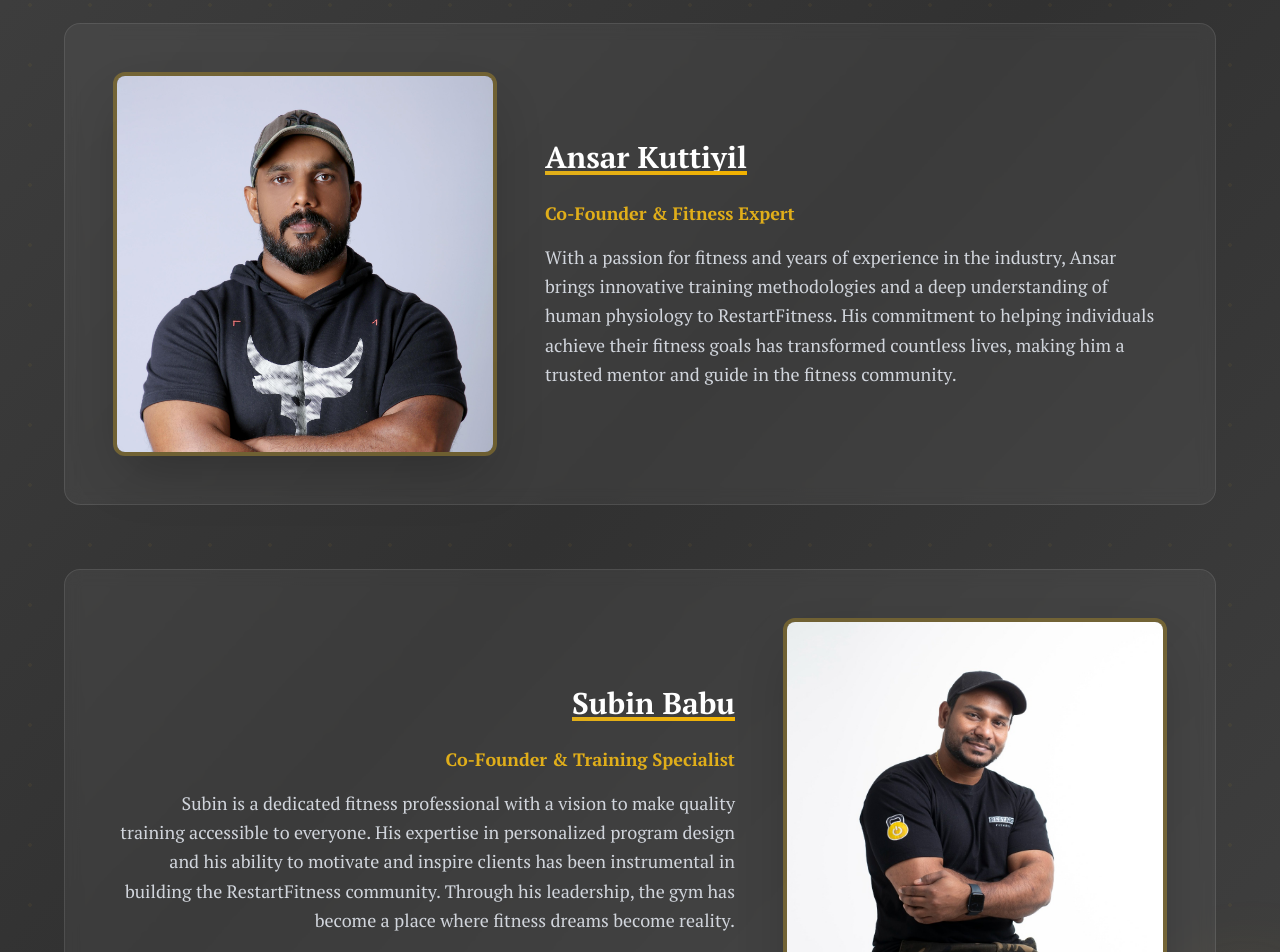
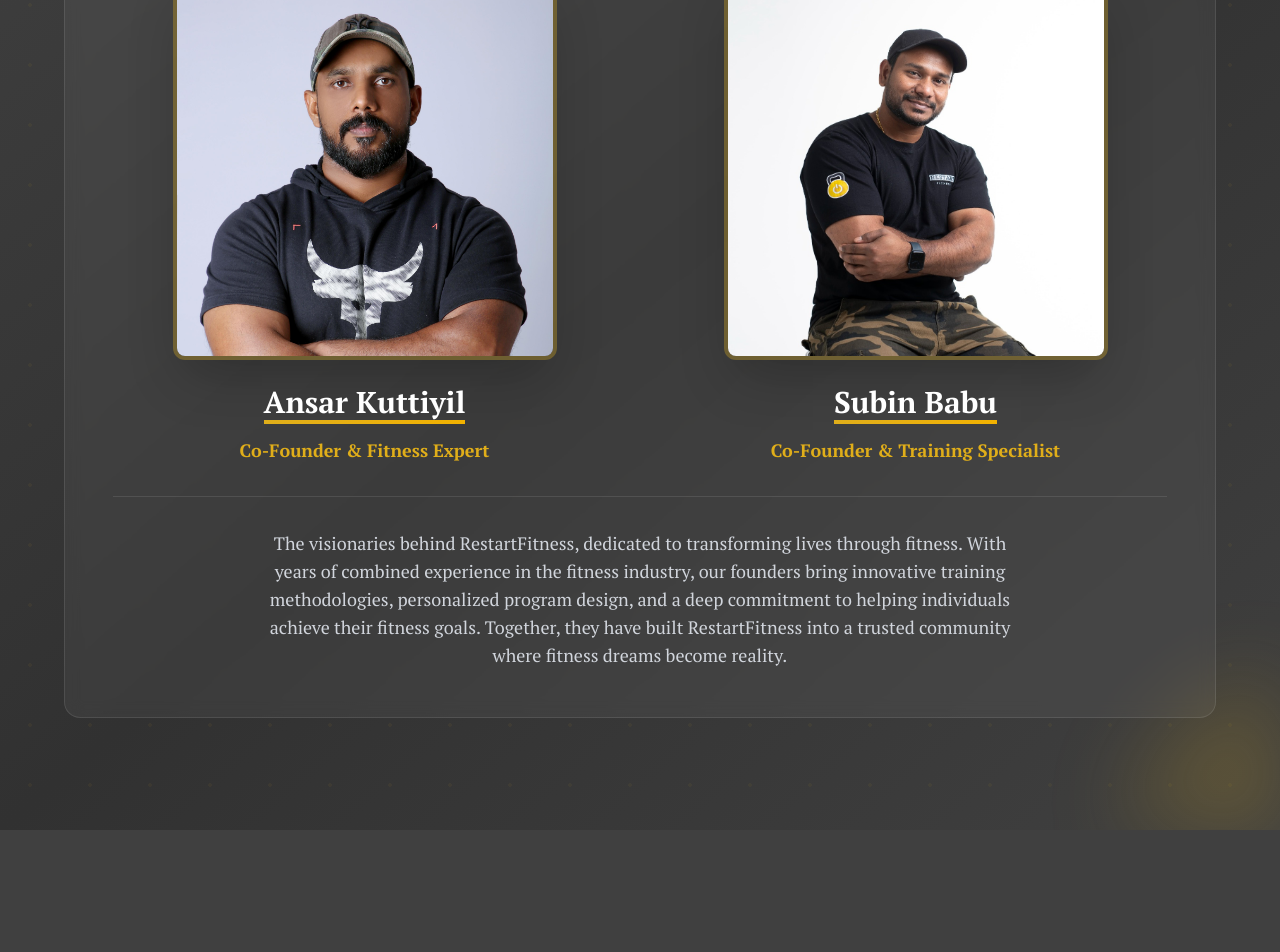
Before and after one commit to FRDesai/TheRestartFitness, a Next.js app: page / in a window 1280 px wide. Shown: the part 1680-2632 px from the top of the page. After the commit the page ends 2510 px from the top, so only its background shows below. Built offline with nearby package versions, Linux system fonts and the light colour scheme.

Commit message:
Enhancement: Redesigned the Founders section on the home page for improved layout and visual appeal, consolidating content and adding a common introduction paragraph. Updated the Locations page to include 24/7 availability indicators for branches, enhancing user information and accessibility.

```diff
--- a/app/locations/page.tsx
+++ b/app/locations/page.tsx
@@ -23,6 +23,7 @@
       name: "Al Mankhool Branch",
       address: "1st Floor, Al Jawhara Building (Next to ADCB Bank), Al Mankhool, Dubai",
       phone: "+971 56 891 0323",
+      is24_7: true,
       images: [
         "/images/AlMoukhool/DSC08922.JPG",
         "/images/AlMoukhool/DSC08918.JPG",
@@ -168,10 +169,6 @@
                 <div className="text-gray-300 text-sm md:text-base">Premium Locations</div>
               </div>
               <div className="text-center">
-                <div className="text-3xl md:text-4xl font-bold text-white mb-2">24/7</div>
-                <div className="text-gray-300 text-sm md:text-base">Access Available</div>
-              </div>
-              <div className="text-center">
                 <div className="text-3xl md:text-4xl font-bold text-white mb-2">100%</div>
                 <div className="text-gray-300 text-sm md:text-base">Expert Training</div>
               </div>
@@ -195,10 +192,25 @@
                     className="object-cover group-hover:scale-110 transition-transform duration-300"
                   />
                   <div className="absolute inset-0 bg-gradient-to-t from-black/60 to-transparent opacity-0 group-hover:opacity-100 transition-opacity duration-300"></div>
+                  {location.is24_7 && (
+                    <div className="absolute top-3 right-3 bg-[var(--color-primary)] text-white px-3 py-1 rounded-full text-xs font-bold shadow-lg flex items-center gap-1">
+                      <svg className="w-3 h-3" fill="currentColor" viewBox="0 0 20 20">
+                        <path fillRule="evenodd" d="M10 18a8 8 0 100-16 8 8 0 000 16zm1-12a1 1 0 10-2 0v4a1 1 0 00.293.707l2.828 2.829a1 1 0 101.415-1.415L11 9.586V6z" clipRule="evenodd" />
+                      </svg>
+                      24/7
+                    </div>
+                  )}
                 </div>
-                <h3 className="text-xl font-bold text-white mb-2 group-hover:text-[var(--color-primary)] transition-colors">
-                  {location.name}
-                </h3>
+                <div className="flex items-center gap-2 mb-2">
+                  <h3 className="text-xl font-bold text-white group-hover:text-[var(--color-primary)] transition-colors">
+                    {location.name}
+                  </h3>
+                  {location.is24_7 && (
+                    <span className="bg-[var(--color-primary)]/20 text-[var(--color-primary)] px-2 py-0.5 rounded text-xs font-semibold">
+                      24/7
+                    </span>
+                  )}
+                </div>
                 <p className="text-gray-400 text-sm mb-3 line-clamp-2">{location.address}</p>
                 <div className="flex items-center gap-2 text-[var(--color-primary)] text-sm font-semibold">
                   <span>View Details</span>
@@ -225,9 +237,19 @@
             >
               {/* Location Header */}
               <div className="text-center mb-8">
-                <h2 className="text-3xl md:text-4xl font-bold text-white mb-2">
-                  {location.name}
-                </h2>
+                <div className="flex items-center justify-center gap-3 mb-2">
+                  <h2 className="text-3xl md:text-4xl font-bold text-white">
+                    {location.name}
+                  </h2>
+                  {location.is24_7 && (
+                    <span className="bg-[var(--color-primary)] text-white px-4 py-1.5 rounded-full text-sm font-bold shadow-lg flex items-center gap-1.5">
+                      <svg className="w-4 h-4" fill="currentColor" viewBox="0 0 20 20">
+                        <path fillRule="evenodd" d="M10 18a8 8 0 100-16 8 8 0 000 16zm1-12a1 1 0 10-2 0v4a1 1 0 00.293.707l2.828 2.829a1 1 0 101.415-1.415L11 9.586V6z" clipRule="evenodd" />
+                      </svg>
+                      24/7 Available
+                    </span>
+                  )}
+                </div>
                 <p className="text-gray-300 text-lg">{location.address}</p>
               </div>
 
--- a/app/page.tsx
+++ b/app/page.tsx
@@ -236,92 +236,77 @@
 
         {/* Content */}
         <div className="relative z-10 max-w-6xl mx-auto">
-          <div className="text-center mb-16">
+          <div className="text-center mb-12">
             <h2 className="text-4xl sm:text-5xl font-bold text-white mb-4 relative inline-block">
               Meet Our Founders
               {/* Underline decoration */}
               <span className="absolute -bottom-2 left-1/2 transform -translate-x-1/2 w-32 h-1 bg-gradient-to-r from-transparent via-[var(--color-primary)] to-transparent"></span>
             </h2>
-            <p className="text-gray-300 text-lg max-w-2xl mx-auto mt-6">
-              The visionaries behind RestartFitness, dedicated to transforming lives through fitness
-            </p>
           </div>
 
+          {/* Founders in One Row */}
+          <div className="bg-white/5 backdrop-blur-sm rounded-2xl border border-white/10 p-8 lg:p-12 hover:bg-white/10 transition-all duration-300 hover:shadow-2xl hover:shadow-[var(--color-primary)]/20 animate-fade-in-up mb-8">
+            <div className="grid grid-cols-1 md:grid-cols-2 gap-8 lg:gap-12">
               {/* Founder 1 - Ansar Kuttiyil */}
-          <div className="mb-16 animate-fade-in-up">
-            <div className="flex flex-col lg:flex-row items-center gap-8 lg:gap-12 bg-white/5 backdrop-blur-sm rounded-2xl border border-white/10 p-8 lg:p-12 hover:bg-white/10 transition-all duration-300 hover:shadow-2xl hover:shadow-[var(--color-primary)]/20">
-              {/* Image */}
-              <div className="flex-shrink-0 w-full lg:w-96">
+              <div className="text-center">
+                <div className="relative w-full max-w-sm mx-auto mb-6">
                   <div className="relative aspect-square rounded-xl overflow-hidden shadow-2xl border-4 border-[var(--color-primary)]/30 group">
                     <Image
                       src="/images/Founders/Ansar Kuttiyil.jpeg"
                       alt="Ansar Kuttiyil - Co-Founder"
                       fill
                       className="object-cover object-top group-hover:scale-110 transition-transform duration-500"
-                    sizes="(max-width: 1024px) 100vw, 384px"
+                      sizes="(max-width: 768px) 100vw, 384px"
                     />
                     <div className="absolute inset-0 bg-gradient-to-t from-[var(--color-primary)]/20 to-transparent opacity-0 group-hover:opacity-100 transition-opacity duration-300"></div>
                   </div>
                 </div>
-
-              {/* Content */}
-              <div className="flex-1 text-center lg:text-left">
-                <div className="inline-block mb-4">
-                  <h3 className="text-3xl font-bold text-white mb-2 relative">
+                <div className="mb-2">
+                  <h3 className="text-2xl md:text-3xl font-bold text-white mb-2 relative inline-block">
                     Ansar Kuttiyil
-                    <span className="absolute bottom-0 left-0 w-full h-1 bg-gradient-to-r from-[var(--color-primary)] to-[var(--color-secondary)]"></span>
+                    <span className="absolute -bottom-1 left-0 w-full h-1 bg-gradient-to-r from-[var(--color-primary)] to-[var(--color-secondary)]"></span>
                   </h3>
                 </div>
-                <p className="text-[var(--color-primary)] font-semibold text-lg mb-4">
+                <p className="text-[var(--color-primary)] font-semibold text-base md:text-lg">
                   Co-Founder & Fitness Expert
                 </p>
-                <p className="text-gray-300 leading-relaxed text-lg">
-                  With a passion for fitness and years of experience in the industry, Ansar brings
-                  innovative training methodologies and a deep understanding of human physiology to
-                  RestartFitness. His commitment to helping individuals achieve their fitness goals
-                  has transformed countless lives, making him a trusted mentor and guide in the
-                  fitness community.
-                </p>
-              </div>
-            </div>
               </div>
 
               {/* Founder 2 - Subin Babu */}
-          <div className="animate-fade-in-up delay-200">
-            <div className="flex flex-col lg:flex-row-reverse items-center gap-8 lg:gap-12 bg-white/5 backdrop-blur-sm rounded-2xl border border-white/10 p-8 lg:p-12 hover:bg-white/10 transition-all duration-300 hover:shadow-2xl hover:shadow-[var(--color-primary)]/20">
-              {/* Image */}
-              <div className="flex-shrink-0 w-full lg:w-96">
+              <div className="text-center">
+                <div className="relative w-full max-w-sm mx-auto mb-6">
                   <div className="relative aspect-square rounded-xl overflow-hidden shadow-2xl border-4 border-[var(--color-primary)]/30 group">
                     <Image
                       src="/images/Founders/SubinBabu.JPG"
                       alt="Subin Babu - Co-Founder"
                       fill
                       className="object-cover group-hover:scale-110 transition-transform duration-500"
-                    sizes="(max-width: 1024px) 100vw, 384px"
+                      sizes="(max-width: 768px) 100vw, 384px"
                     />
                     <div className="absolute inset-0 bg-gradient-to-t from-[var(--color-primary)]/20 to-transparent opacity-0 group-hover:opacity-100 transition-opacity duration-300"></div>
                   </div>
                 </div>
-
-              {/* Content */}
-              <div className="flex-1 text-center lg:text-right">
-                <div className="inline-block mb-4">
-                  <h3 className="text-3xl font-bold text-white mb-2 relative">
+                <div className="mb-2">
+                  <h3 className="text-2xl md:text-3xl font-bold text-white mb-2 relative inline-block">
                     Subin Babu
-                    <span className="absolute bottom-0 left-0 w-full h-1 bg-gradient-to-r from-[var(--color-primary)] to-[var(--color-secondary)]"></span>
+                    <span className="absolute -bottom-1 left-0 w-full h-1 bg-gradient-to-r from-[var(--color-primary)] to-[var(--color-secondary)]"></span>
                   </h3>
                 </div>
-                <p className="text-[var(--color-primary)] font-semibold text-lg mb-4">
+                <p className="text-[var(--color-primary)] font-semibold text-base md:text-lg">
                   Co-Founder & Training Specialist
                 </p>
-                <p className="text-gray-300 leading-relaxed text-lg">
-                  Subin is a dedicated fitness professional with a vision to make quality training
-                  accessible to everyone. His expertise in personalized program design and his
-                  ability to motivate and inspire clients has been instrumental in building the
-                  RestartFitness community. Through his leadership, the gym has become a place
-                  where fitness dreams become reality.
+              </div>
+            </div>
+
+            {/* Common Introduction Paragraph */}
+            <div className="text-center mt-8 pt-8 border-t border-white/10">
+              <p className="text-gray-300 text-lg max-w-3xl mx-auto">
+                The visionaries behind RestartFitness, dedicated to transforming lives through fitness.
+                With years of combined experience in the fitness industry, our founders bring innovative
+                training methodologies, personalized program design, and a deep commitment to helping
+                individuals achieve their fitness goals. Together, they have built RestartFitness into
+                a trusted community where fitness dreams become reality.
               </p>
-              </div>
             </div>
           </div>
         </div>
```
Lines whose indentation alone changed are shown as unchanged.
